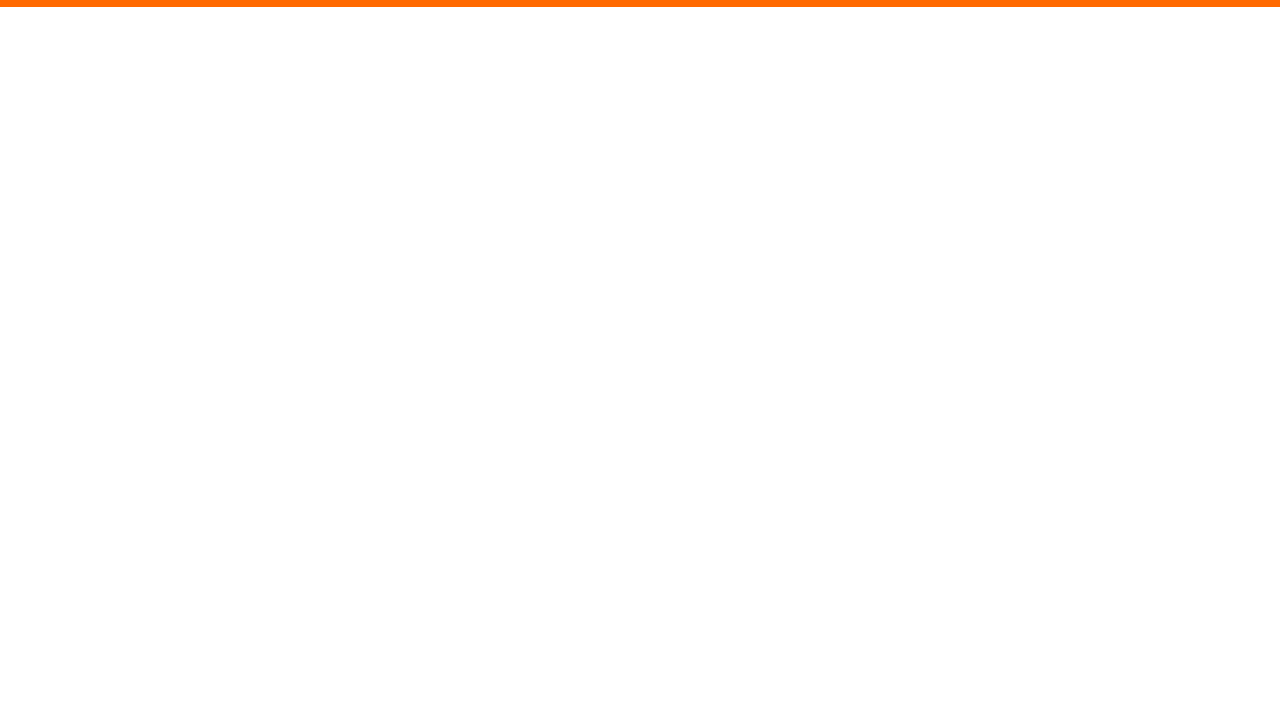
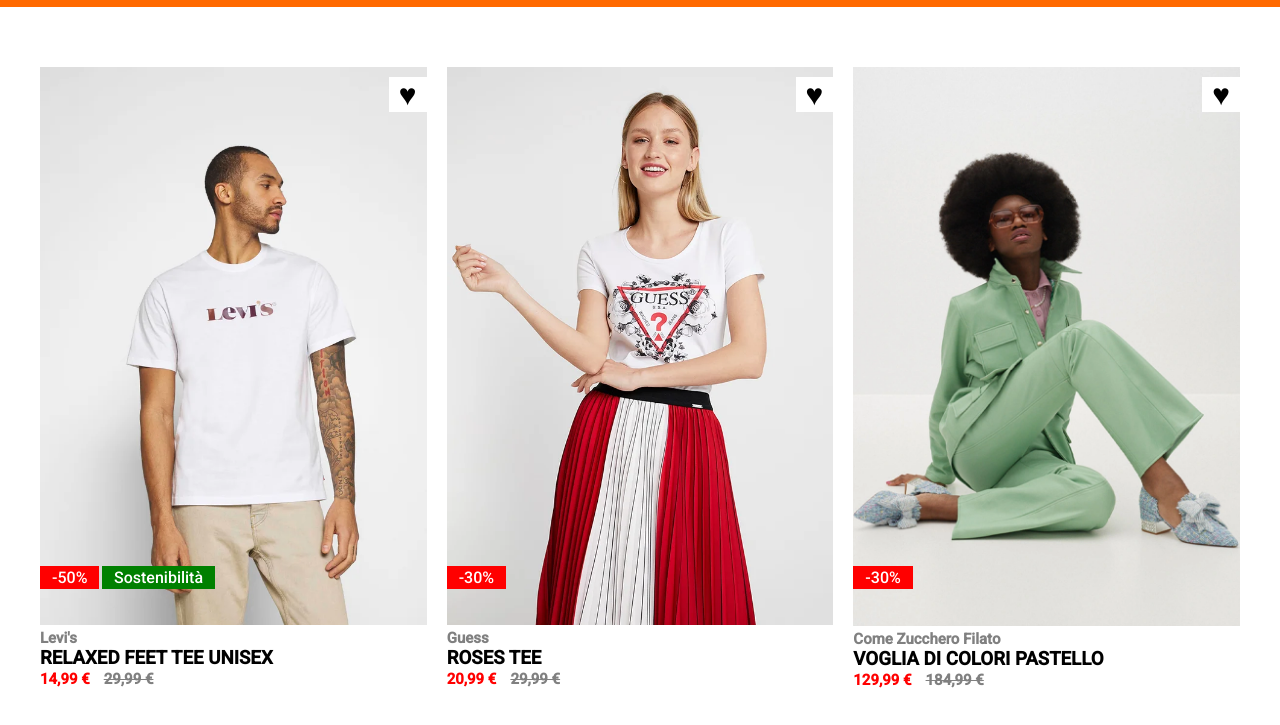
Before and after one commit to Chiaravalle04/html-css-boolando, a plain HTML site: page index.html in a window 1280 px wide. Shown: the part 63-788 px from the top of the page. Drawn offline with Linux system fonts and the light colour scheme.

Commit message:
add main (first section NO hover)

```diff
--- a/css/style.css
+++ b/css/style.css
@@ -11,6 +11,10 @@
 }
 
 /* REGOLE GENERALI */
+body {
+    margin-top: 130px;
+}
+
 a {
     text-decoration: none;
     color: #ffffff;
@@ -25,12 +29,61 @@ i {
     color: #ffffff;
 }
 
+h2 {
+    font-size: 15px;
+    color: grey;
+    /* margin: 3px 0; */
+}
+
+.cost {
+    color: #ff0000;
+    font-size: 15px;
+    font-weight: bold;
+    margin-right: 10px;
+}
+
+.old-cost {
+    color: grey;
+    font-size: 15px;
+    font-weight: bold;
+    text-decoration: line-through;
+}
+
+.hearts {
+    font-size: 30px;
+    padding: 0 10px;
+    background-color: #ffffff;
+    position: absolute;
+    right: 0;
+    top: 10px;
+}
+
+.discount {
+    padding: 2px 12px;
+    color: #ffffff;
+    background-color: #ff0000;
+    position: absolute;
+    bottom: 100px;
+    left: 0;
+}
+
+.sost {
+    padding: 2px 12px;
+    color: #ffffff;
+    background-color: #008000;
+    position: absolute;
+    bottom: 100px;
+    left: 62px;
+}
+
 /* STRUTTURA HEADER */
 header {
     width: 100%;
     height: 70px;
     background-color: #ff6900;
     position: fixed;
+    top: 0;
+    left: 0;
     z-index: 30;
 }
 
@@ -72,3 +125,23 @@ header {
 .header-logo img {
     height: 30px;
 }
+
+/* STRUTTURA MAIN */
+/* FIRST SECTION */
+.cont-section {
+    display: flex;
+}
+.product-1, .product-2, .product-3 {
+    width: calc(100% / 3);
+    min-height: 300px;
+    /* background-color: blue; */
+    position: relative;
+}
+
+.product-2 {
+    margin: 0 20px;
+}
+
+.product-1, .product-2, .product-3, img {
+    width: 100%;
+}
--- a/index.html
+++ b/index.html
@@ -56,21 +56,81 @@
         </header>
         <!-- FINE HEADER -->
 
+        <!-- STRUTTURA MAIN -->
         <main>
 
+            <!-- INIZIO FIRST SECTION -->
+            <section class="container cont-section">
+
+                <div class="product-1">
+
+                    <img src="img/1.webp" alt="prodotto 1">
+
+                    <span class="hearts">&hearts;</span>
+
+                    <span class="discount">-50%</span>
+
+                    <span class="sost">Sostenibilità</span>
+
+                    <h2>Levi's</h2>
+
+                    <h3>RELAXED FEET TEE UNISEX</h3>
+
+                    <span class="cost">14,99 €</span>
+
+                    <span class="old-cost">29,99 €</span>
+
+                </div>
+
+                <div class="product-2">
+
+                    <img src="img/2.webp" alt="prodotto 2">
+
+                    <span class="hearts">&hearts;</span>
+
+                    <span class="discount">-30%</span>
+
+                    <h2>Guess</h2>
+
+                    <h3>ROSES TEE</h3>
+
+                    <span class="cost">20,99 €</span>
+
+                    <span class="old-cost">29,99 €</span>
+
+                </div>
+
+                <div class="product-3">
+
+                    <img src="img/3.webp" alt="prodotto 3">
+
+                    <span class="hearts">&hearts;</span>
+
+                    <span class="discount">-30%</span>
+
+                    <h2>Come Zucchero Filato</h2>
+
+                    <h3>VOGLIA DI COLORI PASTELLO</h3>
+
+                    <span class="cost">129,99 €</span>
+
+                    <span class="old-cost">184,99 €</span>
+
+                </div>
+
+            </section>
+            <!-- FINE FIRST SECTION -->
+
+            <!-- INIZIO SECOND SECTION -->
             <section>
 
 
 
             </section>
-
-            <section>
-
-
-
-            </section>
+            <!-- FINE SECOND SECTION -->
 
         </main>
+        <!-- FINE MAIN -->
 
         <footer>
 
```
